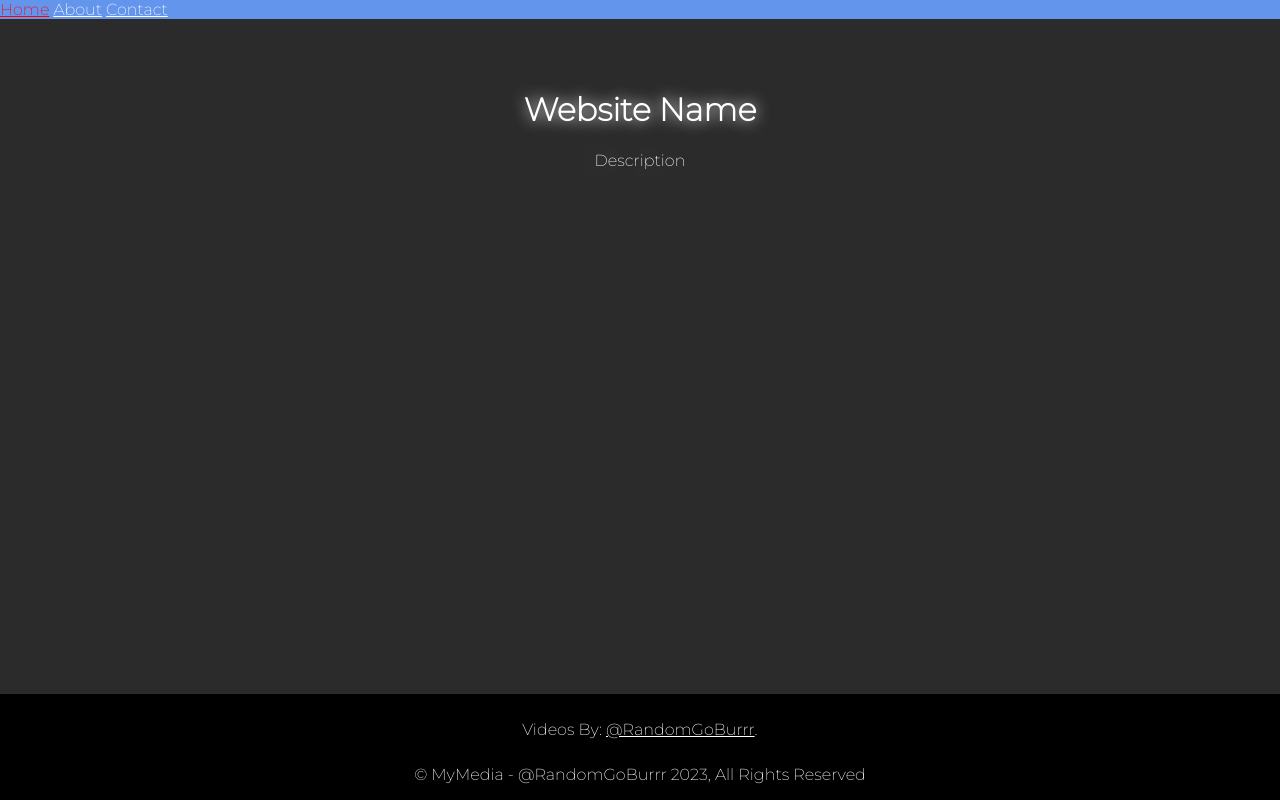
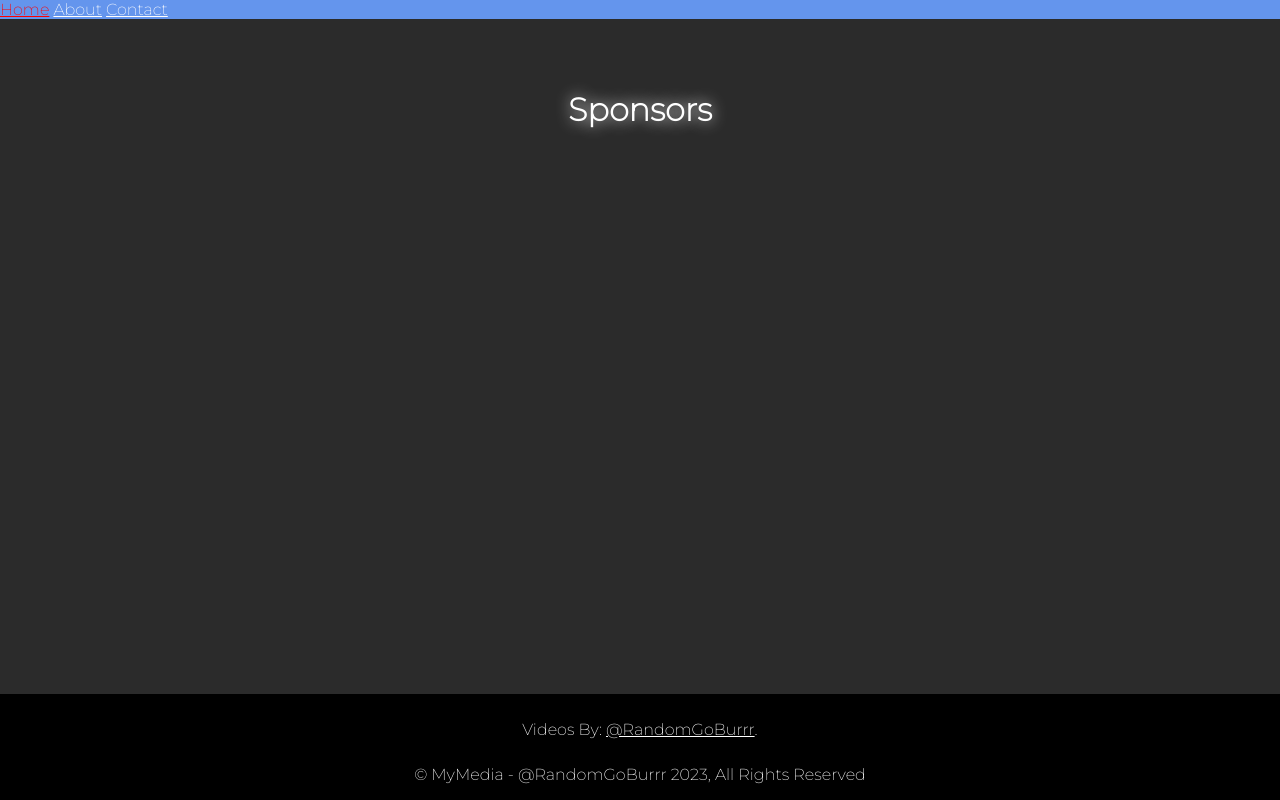
Before and after one commit to techarb2/MyMedia-RandomGoBurrr, a plain HTML site: page sponsors.html in a window 1280 px wide. Drawn offline with Linux system fonts and the light colour scheme.

Commit message:
Update sponsors.html

```diff
--- a/sponsors.html
+++ b/sponsors.html
@@ -4,6 +4,7 @@
     <meta charset="utf-8">
     <meta name="viewport" content="width=device-width">
     <title>MyMedia - Sponsors</title>
+    <link rel="icon" type="image/x-icon" href="randomgoburrr.png">
     <link href="style.css" rel="stylesheet" type="text/css" />
   </head>
   <body>
@@ -12,8 +13,8 @@
       <a href="about.html">About</a>
       <a href="contact.html">Contact</a>
     </div>
-    <h1 class="title">Website Name</h1>
-    <p class="description">Description</p>
+    <h1 class="title">Sponsors</h1>
+    <p class="description"></p>
 
 
     <div class="footer">
```
